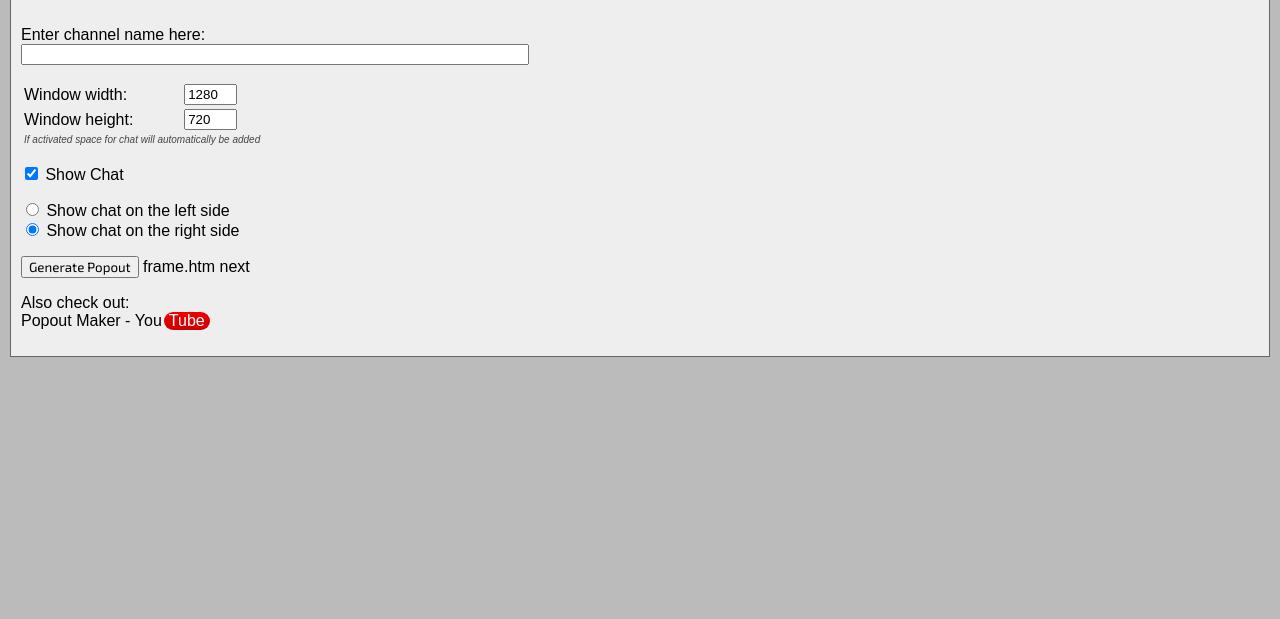
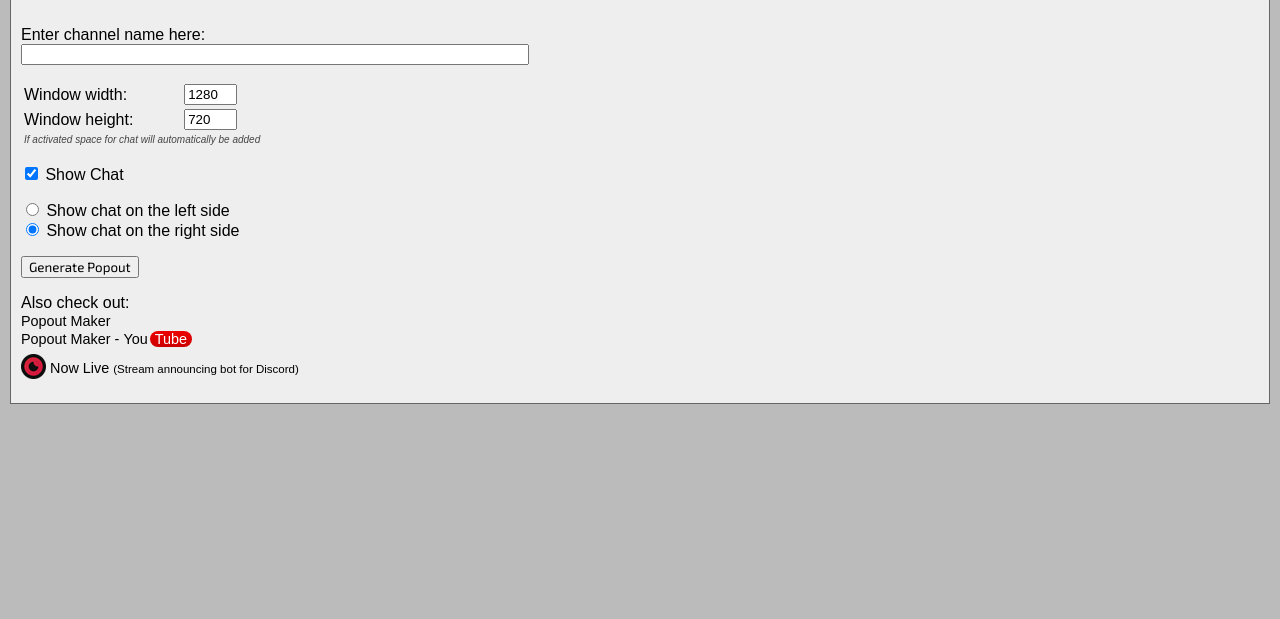
Before and after one commit to Mitsunee/Popout-Maker, a PHP site: page /twitch in a window 1280 px wide. Shown: the part 83-702 px from the top of the page. Run offline with PHP 8.4, Linux system fonts and the light colour scheme; some libraries are stand-ins or nearby versions.

Commit message:
twitch popout frame done
needed 0 js, because border-box and giving the player a padding is a
great hack. it's doesn't fully prevent black bars yet.
I also added a little nowlive ad to the twitch page and did some styling
for that section (repeated in index.php and youtube.php) and removed all
leftover debugDIVs

```diff
--- a/index.php
+++ b/index.php
@@ -57,10 +57,9 @@ function GeneratePopout() {
 </div>
 <p><input type="button" onclick="GeneratePopout();" value="Generate Popout"></p>
 <p>Also check out:<br>
-<a href="/youtube" style="color:inherit !important;text-decoration:none;">Popout Maker - <span style="font-weight:400;">You<span class="Tube">Tube</span></span></a><br>
-<a href="/twitch" style="color:#aa00ff !important;text-decoration:none;">Popout Maker - <span style="font-weight:400;">Twitch</span></span></a></p>
+<a href="/youtube" style="color:inherit !important;text-decoration:none;font-size:0.9em;">Popout Maker - <span style="font-weight:400;">You<span class="Tube">Tube</span></span></a><br>
+<a href="/twitch" style="color:#aa00ff !important;text-decoration:none;font-size:0.9em;">Popout Maker - <span style="font-weight:400;">Twitch</span></span></a></p>
 <p class="note" style="font-size:14px !important">Tip: Try using an external program, to make your popout windows 'always on top'.</p>
 </div>
-	<!--<div id="debugDIV"></div>-->
 <div id="footer">Made by <a href="http://twitter.com/Mitsunee">Mitsunee</a><span style="float:right;"><a href="/about" target="_blank">About</a> | Version: 1.0 (<a href="/changelog" target="_blank">changelog</a>)</span></div>
 </body></html>
--- a/twitch.php
+++ b/twitch.php
@@ -79,10 +79,11 @@ function ToggleChat(chatchoicedivvalue) {
 	</div>
 </p>
 <p>
-	<input type="button" onclick="GeneratePopout();" value="Generate Popout"> frame.htm next
+	<input type="button" onclick="GeneratePopout();" value="Generate Popout">
 </p>
 <p>Also check out:<br>
-<a href="/youtube" style="color:inherit !important;text-decoration:none;">Popout Maker - <span style="font-weight:400;">You<span class="Tube">Tube</span></span></a></p>
-<div id="debugDIV"></div>
+<a href="/" style="color:inherit !important;text-decoration:none;font-size:0.9em;">Popout Maker</a><br>
+<a href="/youtube" style="color:inherit !important;text-decoration:none;font-size:0.9em;">Popout Maker - <span style="font-weight:400;">You<span class="Tube">Tube</span></span></a><br>
+<a href="http://nowlivebot.com" style="color:inherit !important;text-decoration:none;font-size:0.9em;"><img src="/assets/-nl<?php if(mt_rand(0,100)==42) echo "p";?>.png" style="position:relative;top:6px;"> Now Live <span style="font-size:0.8em">(Stream announcing bot for Discord)</span></a></p>
 <div id="footer">Made by <a href="http://twitter.com/Mitsunee">Mitsunee</a><span style="float:right;"><a href="/about" target="_blank">About</a> | Version: 1.0 (<a href="/changelog" target="_blank">changelog</a>)</span></div>
 </body></html>
--- a/youtube.php
+++ b/youtube.php
@@ -109,7 +109,8 @@ function _GET(needle,haystack) {//looks for variable needle in haystack
 <tr><td>Window height:</td><td><input type="number" name="height" id="inputheight" min="100" value="720" onChange="aspectratio(this,'inputwidth','keep169option',9);"></td></tr></table></div>
 <p><input type="button" onclick="GeneratePopout();" value="Generate Popout"></p>
 <p>Also check out:<br>
-<a href="/twitch" style="color:#aa00ff !important;text-decoration:none;">Popout Maker - <span style="font-weight:400;">Twitch</span></span></a></p>
+<a href="/" style="color:inherit !important;text-decoration:none;font-size:0.9em;">Popout Maker</a><br>
+<a href="/twitch" style="color:#aa00ff !important;text-decoration:none;font-size:0.9em;">Popout Maker - <span style="font-weight:400;">Twitch</span></span></a></p>
 <p class="note" style="font-size:14px !important">Tip: Try using an external program, to make your popout windows 'always on top'.</p></div>
 <div id="footer">Made by <a href="http://twitter.com/Mitsunee">Mitsunee</a><span style="float:right;"><a href="/about" target="_blank">About</a> | Version: 1.0 (<a href="/changelog" target="_blank">changelog</a>)</span></div>
 </body></html>
```
Also changed, not shown: frame/twitchframe.php (+22 -1 lines), README.md, assets/-nl.png (added), assets/-nlp.png (added).
